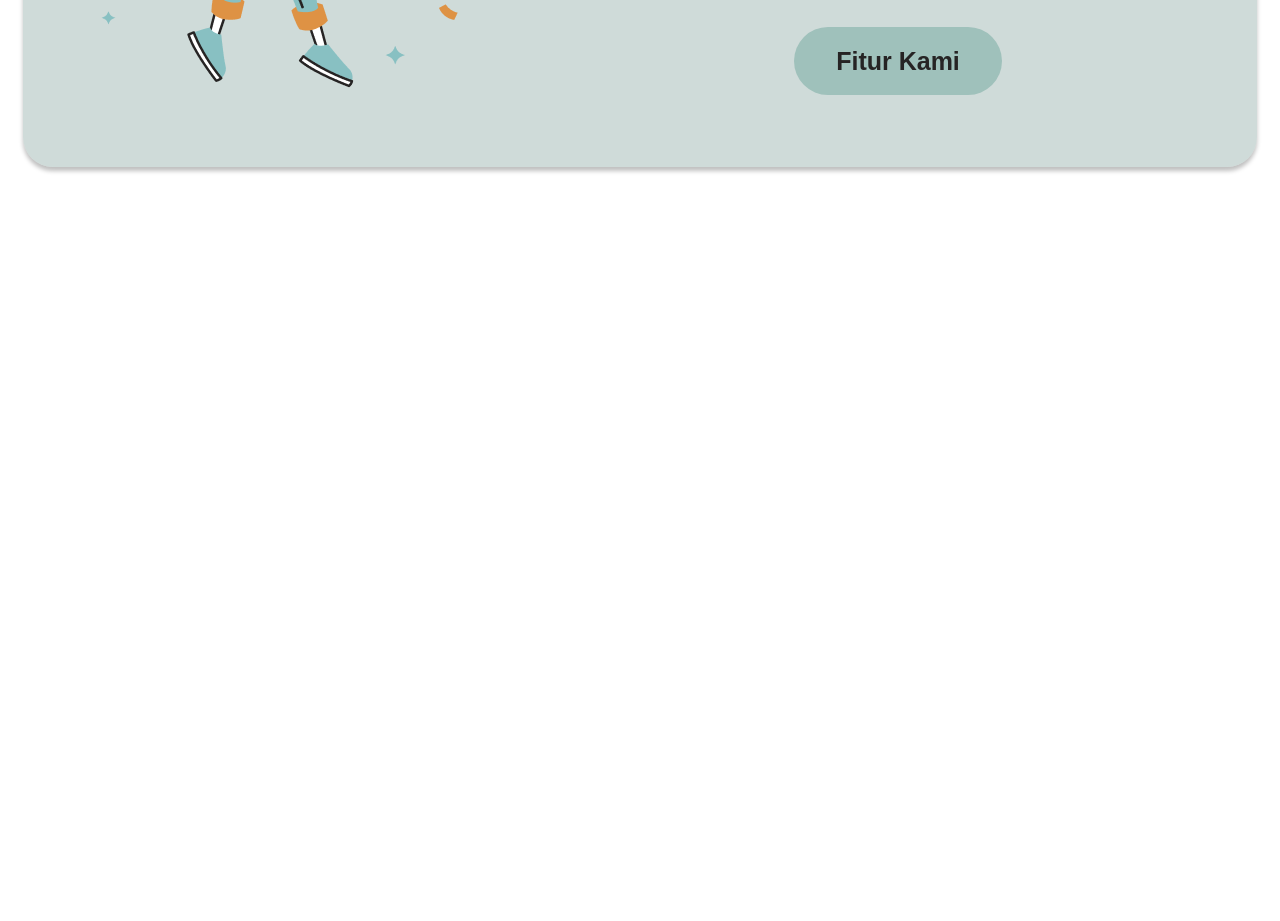
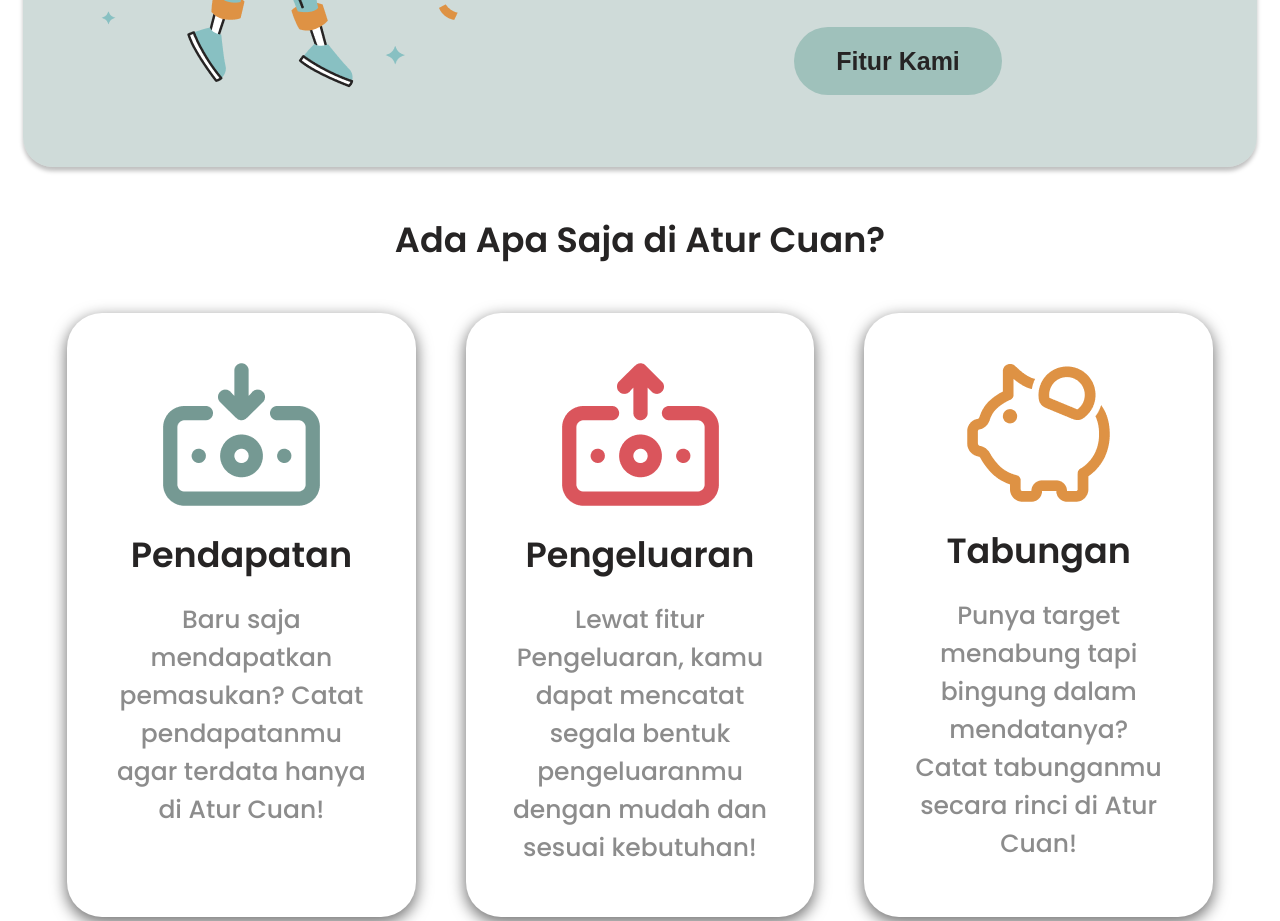
Before and after one commit to khoirony/atur-cuan, a plain HTML site: page home.html in a window 1280 px wide. Shown: the part 529-1450 px from the top of the page. Before the commit the page ends 800 px from the top, so only its background shows below. Drawn offline with Linux system fonts and the light colour scheme.

Commit message:
halaman home selesai

```diff
--- a/assets/css/styles.css
+++ b/assets/css/styles.css
@@ -138,3 +138,57 @@ nav img{
     margin-top: 30px;
     text-align: center;
 }
+
+/* Section Fitur */
+
+#fitur{
+    margin-bottom: 50px;
+}
+
+#fitur h2{
+    text-align: center;
+    font-style: normal;
+    font-weight: 600;
+    font-size: 35px;
+    line-height: 52px;
+
+    color: #262424;
+
+    margin: 47px 0;
+}
+
+#fitur .container{
+    display: flex;
+    flex-wrap: wrap;
+    justify-content: center;
+    gap: 50px;
+}
+
+#fitur .container .card{
+    box-shadow: 0px 5px 15px 1px rgba(0, 0, 0, 0.55);
+    border-radius: 35px;
+
+    padding: 50px 46px;
+    text-align: center;
+    width: calc((100% / 3) - 130px);
+}
+
+#fitur .container .card h3{
+    font-style: normal;
+    font-weight: 600;
+    font-size: 35px;
+    line-height: 52px;
+
+    color: #262424;
+    margin-top: 20px;
+}
+
+#fitur .container .card p{
+    font-style: normal;
+    font-weight: 500;
+    font-size: 25px;
+    line-height: 38px;
+
+    color: rgba(0, 0, 0, 0.45);
+    margin-top: 20px;
+}
--- a/home.html
+++ b/home.html
@@ -44,6 +44,40 @@
             </div>
         </div>
     </section>
+
+    <section id="fitur">
+        <h2>Ada Apa Saja di Atur Cuan?</h2>
+        <div class="container">
+            <div class="card">
+                <img src="./assets/icon/pendapatan.png" alt="pendapatan">
+                <h3>Pendapatan</h3>
+                <p>Baru saja mendapatkan pemasukan? Catat pendapatanmu agar terdata hanya di Atur Cuan!</p>
+            </div>
+            <div class="card">
+                <img src="./assets/icon/pengeluaran.png" alt="pengeluaran">
+                <h3>Pengeluaran</h3>
+                <p>Lewat fitur Pengeluaran, kamu dapat mencatat segala bentuk pengeluaranmu dengan mudah dan sesuai
+                    kebutuhan!</p>
+            </div>
+            <div class="card">
+                <img src="./assets/icon/tabungan.png" alt="tabungan">
+                <h3>Tabungan</h3>
+                <p>Punya target menabung tapi bingung dalam mendatanya? Catat tabunganmu secara rinci di Atur Cuan!</p>
+            </div>
+
+            <div class="card">
+                <img src="./assets/icon/anggaran.png" alt="anggaran">
+                <h3>Anggaran</h3>
+                <p>Ingin mengatur keuangan sesuai kebutuhan? Tambahkan catatan anggaranmu di Atur Cuan!</p>
+            </div>
+            <div class="card">
+                <img src="./assets/icon/laporan-keuangan.png" alt="laporan-keuangan">
+                <h3>Laporan Keuangan</h3>
+                <p>Melalui fitur laporan keuangan, kamu dapat melihat laporan keuangan pribadimu dalam periode bulan!
+                </p>
+            </div>
+        </div>
+    </section>
 </body>
 
 </html>
```
Also changed, not shown: assets/icon/anggaran.png (added), assets/icon/laporan-keuangan.png (added), assets/icon/pendapatan.png (added), assets/icon/pengeluaran.png (added), assets/icon/tabungan.png (added).
